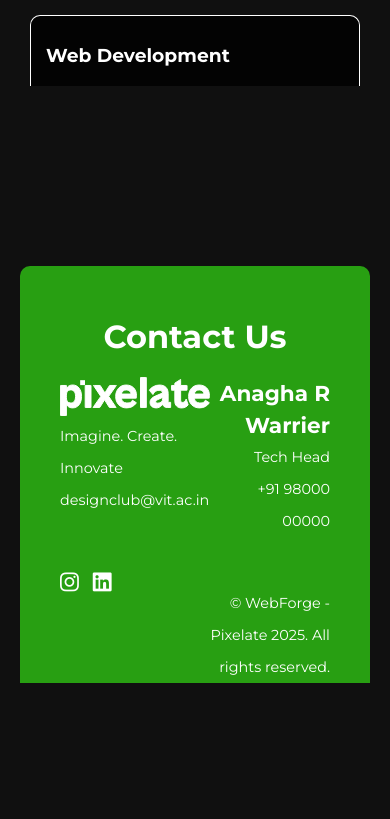
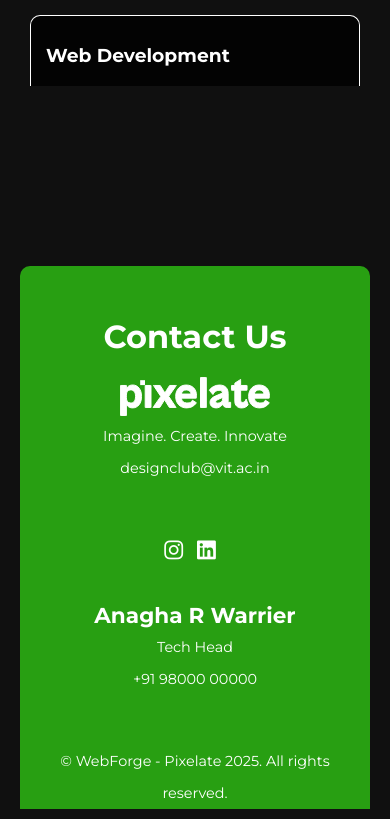
Before and after one commit to pixelate-vit/WebForge, a plain HTML site: page index.html in a window 390 px wide. Shown: the part 2483-3302 px from the top of the page. Before the commit the page ends 3176 px from the top, so only its background shows below. Drawn offline with Linux system fonts and the light colour scheme.

Commit message:
Add files via upload

```diff
--- a/styles.css
+++ b/styles.css
@@ -247,5 +247,11 @@ footer{
     .contact-card{
         margin: 10px;
         font-size: 90%;
+        flex-direction: column;
+        gap: 2rem;
+        align-items: center;
+    }
+    .contact-card *{
+        text-align: center;
     }
 }
```
